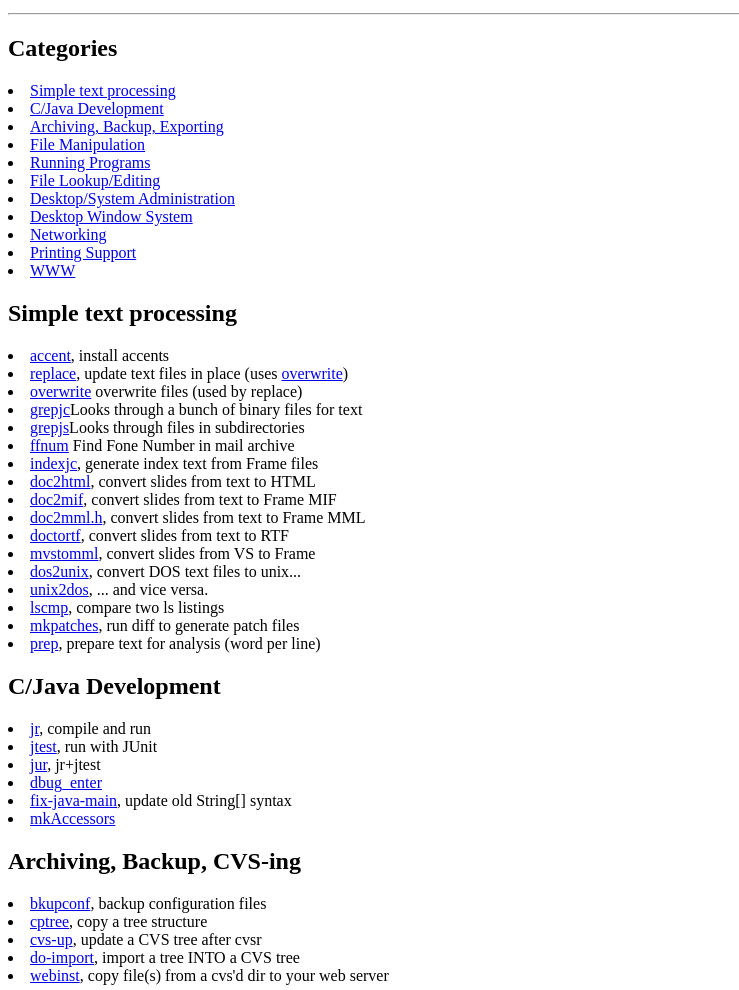
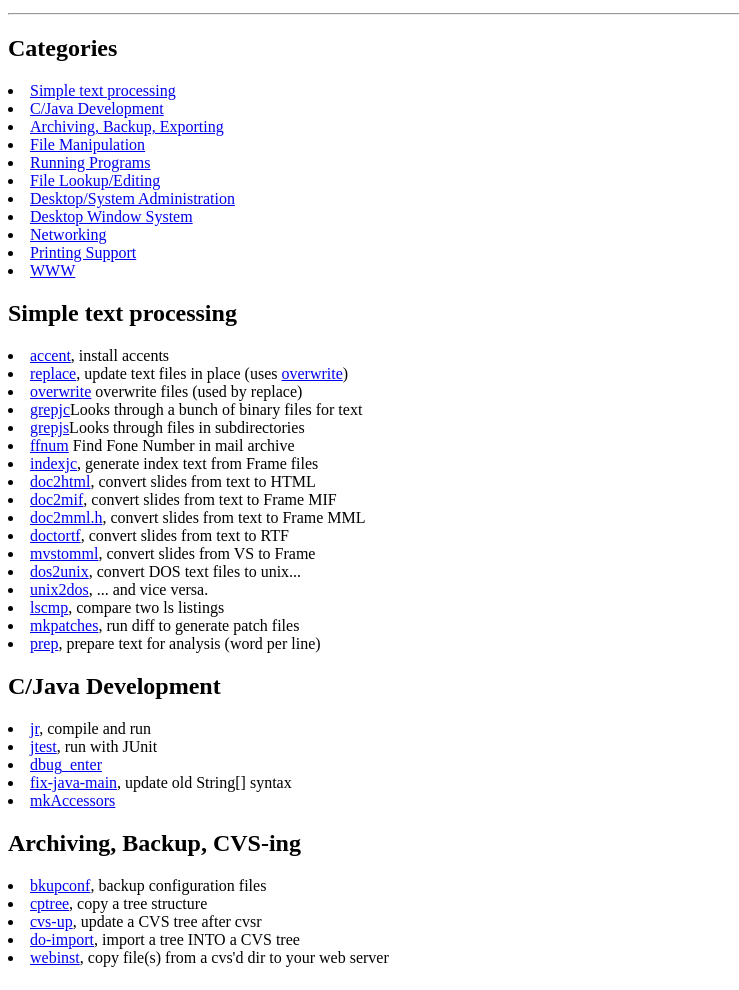
Before and after one commit to IanDarwin/scripts, a plain HTML site: page index.html in a window 1280 px wide. Shown: the part 87-1077 px from the top of the page, without its empty margins (0-739 px from the left). Drawn offline with Linux system fonts and the light colour scheme.

Commit message:
Tweak: drop one entry

```diff
--- a/index.html
+++ b/index.html
@@ -55,7 +55,6 @@ from a list of categories and a list of files to include.
 <a name="swdv"><h2>C/Java Development</h2></a>
 <li><a href="jr">jr</a>, compile and run</li>
 <li><a href="jtest">jtest</a>, run with JUnit</li>
-<li><a href="jur">jur</a>, jr+jtest</li>
 <li><a href="dbug_enter">dbug_enter</a></li>
 <li><a href="fix-java-main">fix-java-main</a>, update old String[] syntax</li>
 <li><a href="mkAccessors">mkAccessors</a></li>
```
Also changed, not shown: 4 other files.
